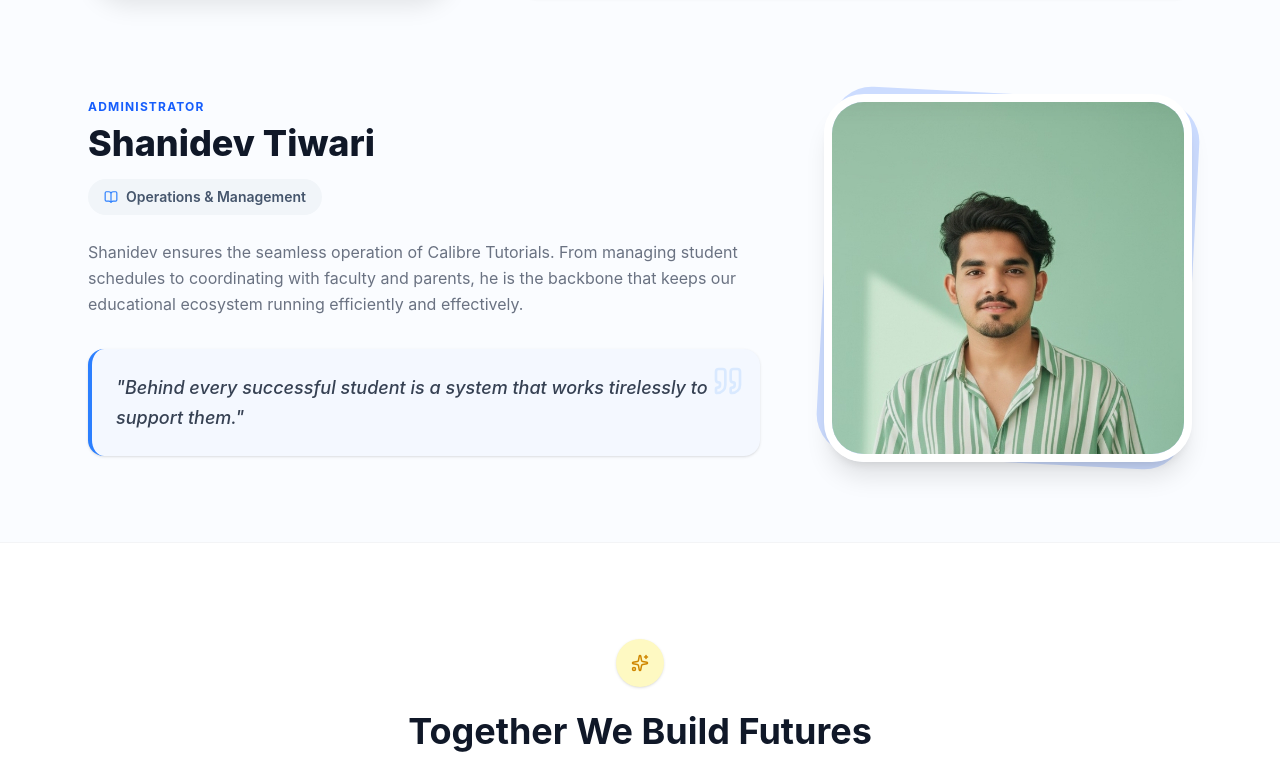
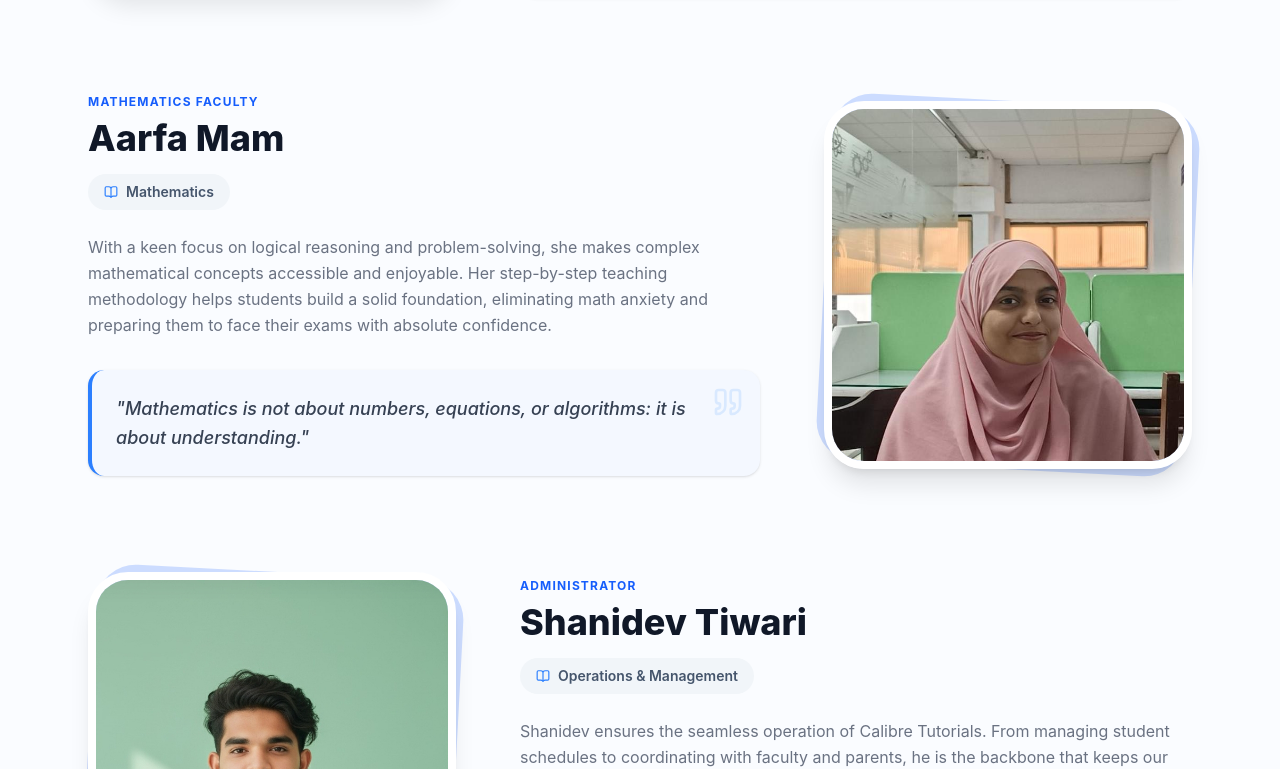
Before and after one commit to Mohmd-git/calibre-frontend, a React (Vite) app: page /ourteam in a window 1280 px wide. Shown: the part 2931-3700 px from the top of the page. Built offline with nearby package versions, Linux system fonts and the light colour scheme; no server answers.

Commit message:
Updated our team page

```diff
--- a/src/pages/team/OurTeam.jsx
+++ b/src/pages/team/OurTeam.jsx
@@ -6,6 +6,7 @@ import anuskhaPic from "../../assets/Anuskha.jpeg";
 import zarinPic from "../../assets/Zarin mam.jpeg";
 import shrutiPic from "../../assets/shruti.jpeg";
 import shubhamImg from "../../assets/Shubham.jpeg";
+import aarfaPic from "../../assets/Aarfa.jpeg";
 import shanidevPic from "../../assets/shanidev.jpeg";
 import teamHeroPic from "../../assets/ourteam.png";
 
@@ -77,7 +78,7 @@ const teachers = [
   },
   {
     id: 5,
-    name: "Shubham Sir", // ✅ Added Shubham's Profile
+    name: "Shubham Sir",
     role: "Commerce Faculty",
     subject: "Accounts",
     image: shubhamImg,
@@ -86,6 +87,15 @@ const teachers = [
   },
   {
     id: 6,
+    name: "Aarfa Mam",
+    role: "Mathematics Faculty",
+    subject: "Mathematics",
+    image: aarfaPic,
+    quote: "Mathematics is not about numbers, equations, or algorithms: it is about understanding.",
+    bio: "With a keen focus on logical reasoning and problem-solving, she makes complex mathematical concepts accessible and enjoyable. Her step-by-step teaching methodology helps students build a solid foundation, eliminating math anxiety and preparing them to face their exams with absolute confidence.",
+  },
+  {
+    id: 7,
     name: "Shanidev Tiwari",
     role: "Administrator",
     subject: "Operations & Management",
@@ -128,7 +138,7 @@ export default function OurTeam() {
                 </p>
               </ScrollReveal>
 
-              {/* ✅ INSPIRING QUOTE BOX — the main improvement */}
+              {/* INSPIRING QUOTE BOX */}
               <ScrollReveal delay={400}>
                 <div className="relative bg-white border border-blue-100 rounded-2xl px-5 sm:px-6 py-4 sm:py-5 shadow-sm max-w-xl mx-auto md:mx-0">
                   {/* decorative quote mark */}
```
Also changed, not shown: src/assets/Aarfa.jpeg (added).
